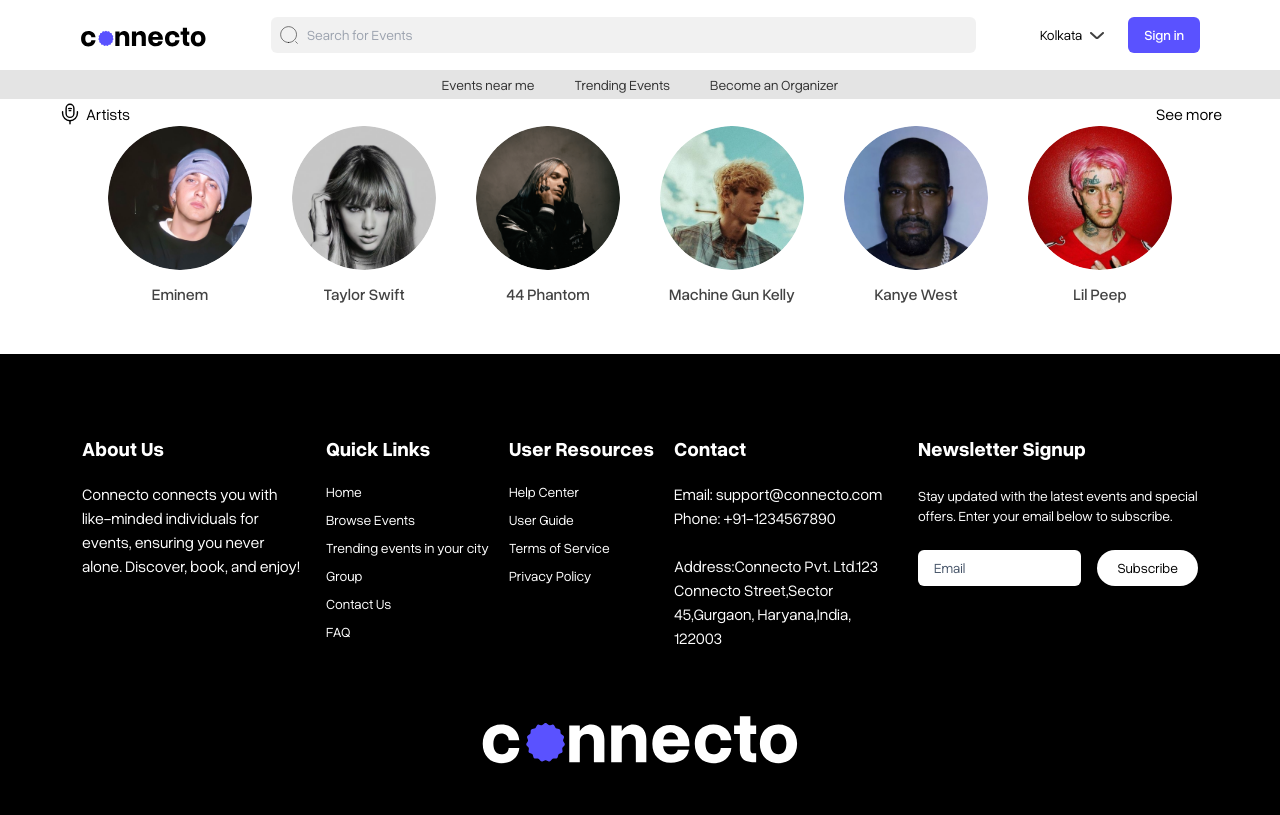
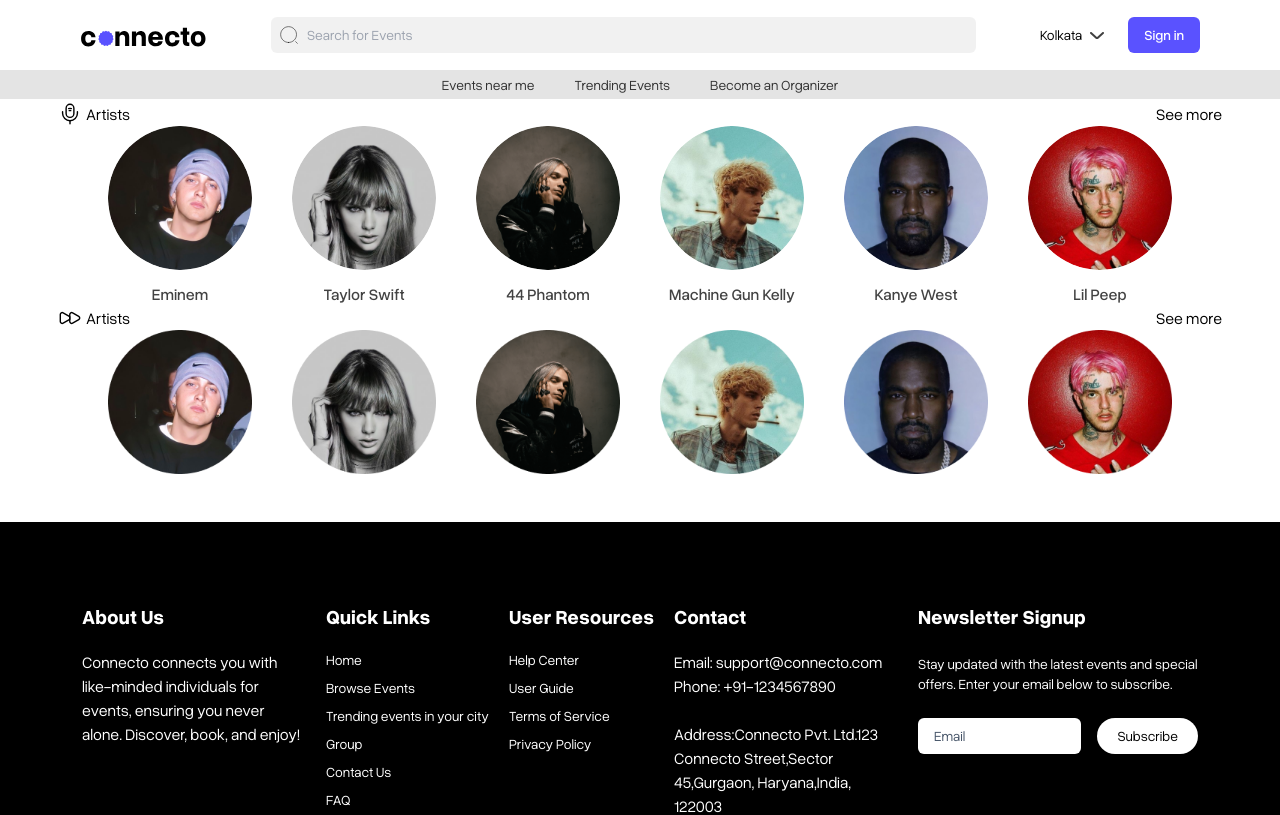
Before and after one commit to subham0269/connecto-nextjs, a Next.js app: page / in a window 1280 px wide. Shown: the top 815 px of the page. Built offline with nearby package versions, Linux system fonts and the light colour scheme.

Commit message:
Add events section

```diff
--- a/app/Components/Home/ArtistCard.tsx
+++ b/app/Components/Home/ArtistCard.tsx
@@ -5,9 +5,9 @@
 const ArtistCard:FC<AtomicCard> = ({imgURL, name}) => {
     return (
         <div className="w-fit space-y-3 group">
-         <Image width={100} height={100} className="size-36 rounded-full object-center object-cover" src={imgURL} alt={`${name}-poster-img`} loading="lazy" />
-         {name && <p className="group-hover:underline text-center text-[#000000BD] font-medium text-base">{name}</p>}
-      </div>
+            <Image width={100} height={100} className="size-36 rounded-full object-center object-cover" src={imgURL} alt={`${name}-poster-img`} loading="lazy" />
+            {name && <p className="group-hover:underline text-center text-[#000000BD] font-medium text-base">{name}</p>}
+        </div>
     )
 }
 
--- a/app/Components/Home/ArtistContainer.tsx
+++ b/app/Components/Home/ArtistContainer.tsx
@@ -9,7 +9,7 @@
 
     return (
         <div>
-            <SubSectionHeading url="/artists" imgURL={mic} heading="Artists" />
+            <SubSectionHeading url="/artists" imgURL={mic} heading="Top Artists" />
             <ArtistList />
         </div>
     )
--- /dev/null
+++ b/app/Components/Home/EventCard.tsx
@@ -0,0 +1,13 @@
+import { AtomicCard } from "@/app/Interfaces/components/Home";
+import Image from "next/image";
+import { FC } from "react";
+
+const EventCard:FC<AtomicCard> = ({imgURL, name}) => {
+    return (
+        <div className="overflow-hidden rounded-sm">
+            <Image width={100} height={100} className="size-36 object-center object-cover hover:scale-105 transition duration-200 ease-in-out" src={imgURL} alt={`${name}-poster-img`} loading="lazy" />
+        </div>
+    )
+}
+
+export default EventCard;
--- /dev/null
+++ b/app/Components/Home/EventsContainer.tsx
@@ -0,0 +1,15 @@
+import type { FC } from "react";
+import SubSectionHeading from "../Base/HomeSubSection";
+import EventsList from "./EventsList";
+import forward from '@/public/Images/Home/forward.svg';
+
+const EventsContainer:FC = () => {
+    return (
+        <div>
+            <SubSectionHeading url="/artists" imgURL={forward} heading="Top Artists" />
+            <EventsList />
+        </div>
+    )
+}
+
+export default EventsContainer;
--- /dev/null
+++ b/app/Components/Home/EventsList.tsx
@@ -0,0 +1,19 @@
+import { AtomicCard } from "@/app/Interfaces/components/Home";
+import { eventsTestList } from "@/app/tests";
+import type { FC } from "react"
+import EventCard from "./EventCard";
+import Link from "next/link";
+
+const EventsList:FC = () => {
+    return (
+        <div className="flex flex-col md:flex-row space-y-6 space-x-0 md:space-x-10 md:space-y-0 items-start md:justify-center">
+            {eventsTestList.map((d:AtomicCard, i:number) =>
+                <Link key={i} href={'/events'}>
+                    <EventCard key={i} imgURL={d.imgURL} name={d.name} />
+                </Link>
+            )}
+        </div>
+    )
+}
+
+export default EventsList;
--- a/app/page.tsx
+++ b/app/page.tsx
@@ -2,6 +2,7 @@
 
 // import GlobalStyles from "@/styles/GlobalStyles";
 import ArtistContainer from "./Components/Home/ArtistContainer";
+import EventsContainer from "./Components/Home/EventsContainer";
 
 // import Navbar from "./Components/Nav";
 
@@ -10,6 +11,7 @@
     <>
       <div className="max-w-[1260px] px-12 mx-auto">
         <ArtistContainer />
+        <EventsContainer />
       </div>
       {/* </GlobalStyles> */}
     </>
--- a/app/tests.ts
+++ b/app/tests.ts
@@ -33,3 +33,30 @@
       name: 'Lil Peep'
     }
 ]
+
+export const eventsTestList:AtomicCard[] = [
+  {
+    imgURL: eminem,
+    name: 'Eminem'
+  },
+  {
+    imgURL: taylor,
+    name: 'Taylor Swift'
+  },
+  {
+    imgURL: ff,
+    name: '44 Phantom'
+  },
+  {
+    imgURL: mgk,
+    name: 'Machine Gun Kelly'
+  },
+  {
+    imgURL: kanye,
+    name: 'Kanye West'
+  },
+  {
+    imgURL: lil,
+    name: 'Lil Peep'
+  }
+]
```
Also changed, not shown: public/Images/Home/forward.svg (added).
